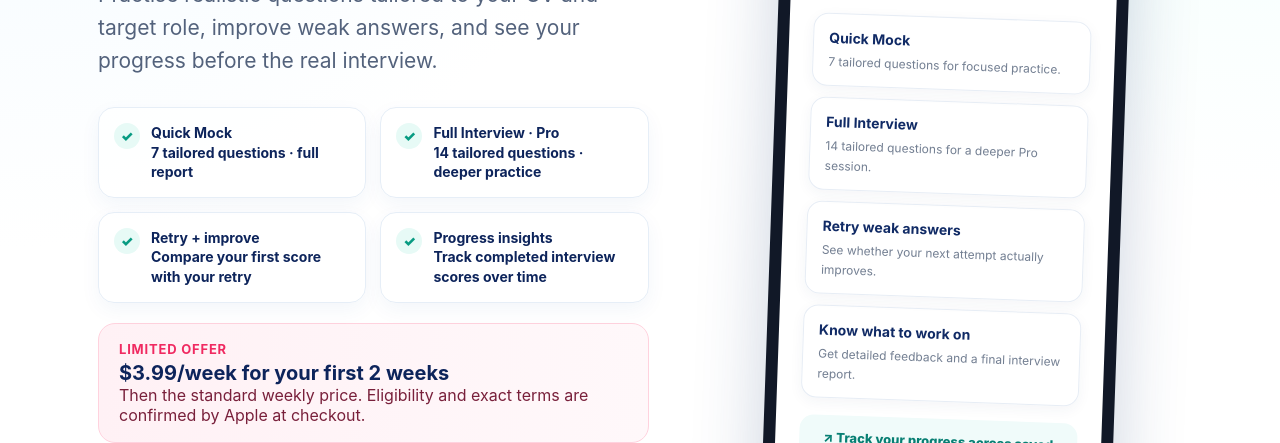
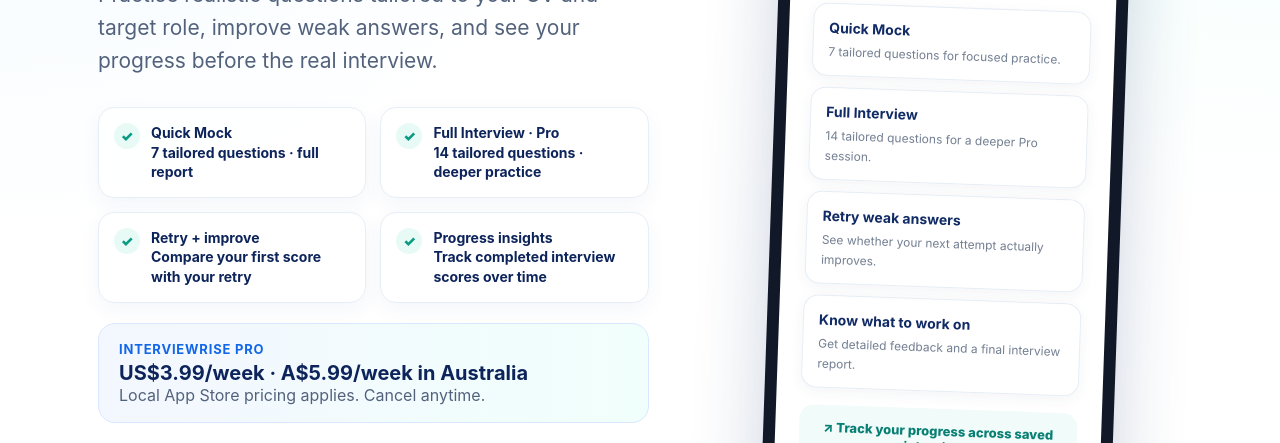
Before and after one commit to seifis7/interviewready-site, a plain HTML site: page index.html in a window 1280 px wide. Shown: the part 487-930 px from the top of the page. Drawn offline with Linux system fonts and the light colour scheme.

Commit message:
Update InterviewRise website pricing

```diff
--- a/index.html
+++ b/index.html
@@ -24,8 +24,8 @@
     .features { margin:30px 0 18px; display:grid; grid-template-columns:1fr 1fr; gap:14px; }
     .feature { display:flex; gap:11px; align-items:flex-start; padding:15px; border:1px solid #E6EEF7; border-radius:16px; background:rgba(255,255,255,.82); font-size:14px; line-height:1.4; font-weight:700; box-shadow:0 7px 20px rgba(24,80,150,.05); }
     .tick { width:26px; height:26px; flex:0 0 26px; border-radius:50%; background:#E7FAF6; color:#089B82; display:flex; align-items:center; justify-content:center; font-size:14px; font-weight:900; }
-    .offer { margin:20px 0 26px; padding:17px 20px; border:1px solid #FFD2DE; border-radius:17px; background:linear-gradient(90deg,#FFF1F5,#FFF8FA); color:#79203b; }
-    .offer strong { display:block; color:#F02A61; font-size:13px; letter-spacing:.8px; margin-bottom:4px; }
+    .offer { margin:20px 0 26px; padding:17px 20px; border:1px solid #D9E7FF; border-radius:17px; background:linear-gradient(90deg,#F3F7FF,#F1FFFC); color:#53627c; }
+    .offer strong { display:block; color:#1267E8; font-size:13px; letter-spacing:.8px; margin-bottom:4px; }
     .offer b { font-size:20px; color:#0D245B; }
     .store { margin-top:26px; }
     .store img { width:190px; height:auto; display:block; }
@@ -72,7 +72,7 @@
         <div class="feature"><div class="tick">✓</div><div><strong>Progress insights</strong><br/>Track completed interview scores over time</div></div>
       </div>
 
-      <div class="offer"><strong>LIMITED OFFER</strong><b>$3.99/week for your first 2 weeks</b><br/>Then the standard weekly price. Eligibility and exact terms are confirmed by Apple at checkout.</div>
+      <div class="offer"><strong>INTERVIEWRISE PRO</strong><b>US$3.99/week · A$5.99/week in Australia</b><br/>Local App Store pricing applies. Cancel anytime.</div>
 
       <div class="store"><a href="https://apps.apple.com/app/id6805704413" target="_blank" rel="noopener noreferrer"><img src="https://toolbox.marketingtools.apple.com/api/v2/badges/download-on-the-app-store/black/en-us" alt="Download on the App Store" /></a></div>
       <p class="trust">InterviewRise uses AI to help create interview questions, transcribe practice answers and provide feedback. It is a practice and preparation tool and does not guarantee employment outcomes.</p>
```
